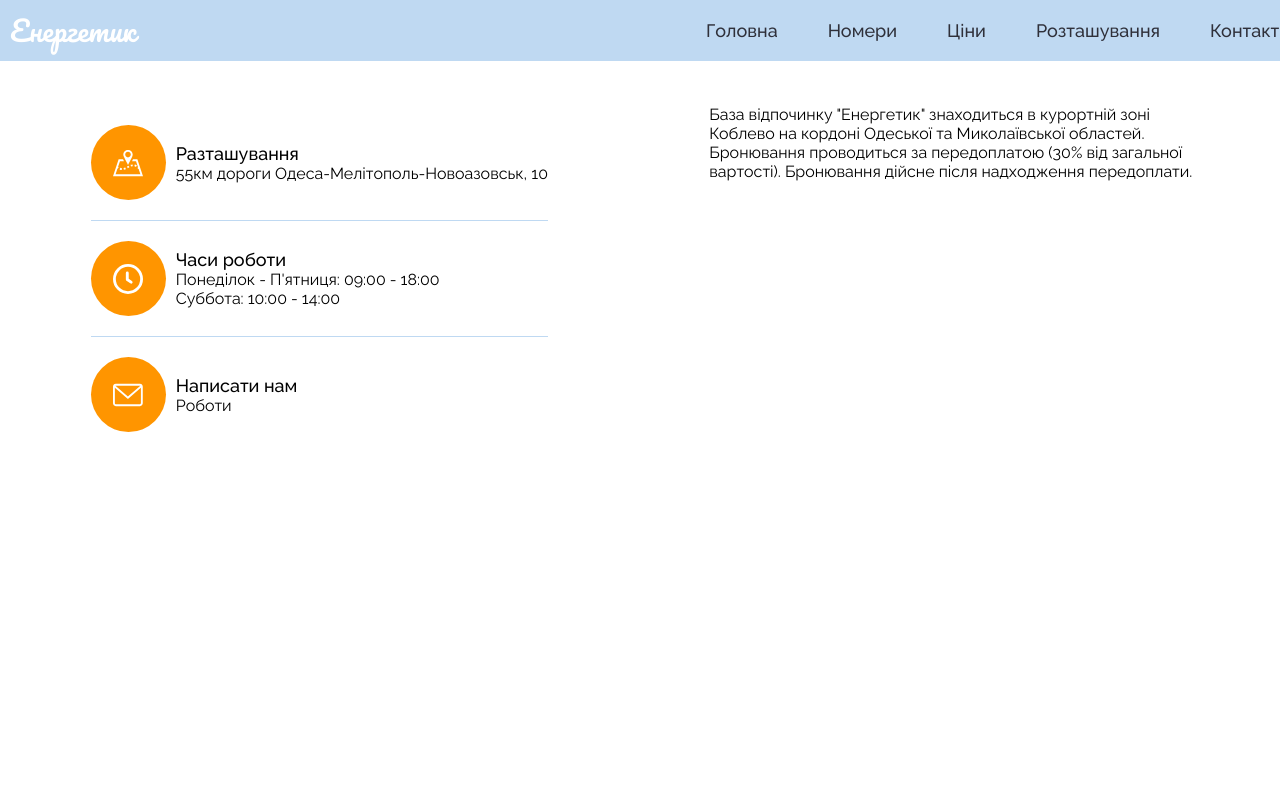
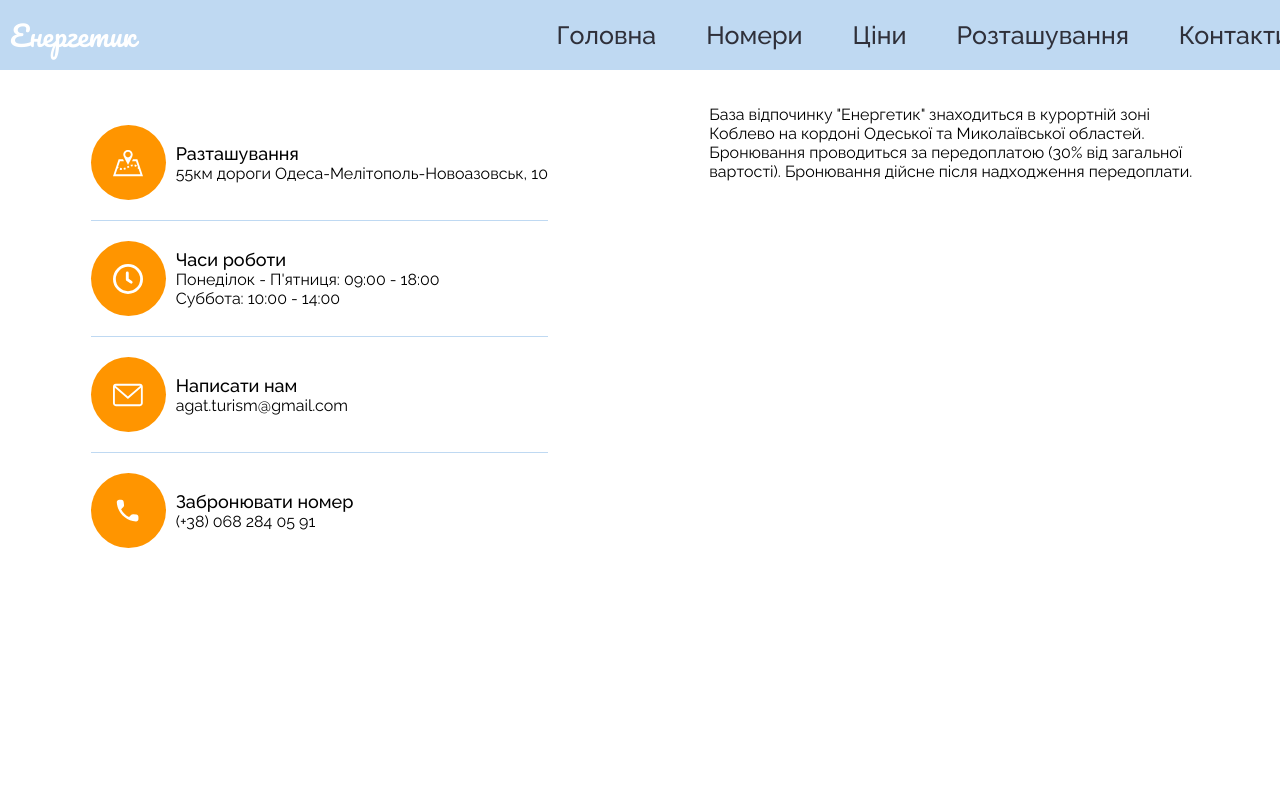
Before and after one commit to OlegKushnir/agat, a React (Create React App) app: page /agat/contacts in a window 1280 px wide. Shown: the top 800 px of the page. Built offline with nearby package versions, Linux system fonts and the light colour scheme.

Commit message:
update
test responsive

```diff
--- a/src/components/App.jsx
+++ b/src/components/App.jsx
@@ -1,7 +1,7 @@
 import React from 'react';
 import { lazy } from 'react';
 import { Route, Routes } from 'react-router-dom';
-import Navigation from 'components/Navigation';
+import Layout from 'components/Layout';
 const Home = lazy(() => import('./Home'));
 const RoomTypes = lazy(() => import('./RoomTypes'));
 const Rooms = lazy(() => import('./Rooms'));
@@ -13,7 +13,7 @@ const Contacts = lazy(() => import('./Contacts'));
 export const App = () => {
   return (
     <Routes>
-      <Route path="/" element={<Navigation />}>
+      <Route path="/" element={<Layout />}>
         <Route path="/rooms" element={<RoomTypes />} />
         <Route path="/rooms/:roomType" element={<Rooms />} />
         <Route path="/rooms/:roomType/:roomId" element={<Room />} />
--- a/src/components/App.module.css
+++ b/src/components/App.module.css
@@ -1,6 +1,6 @@
 .content {
   flex: 1 0 auto;
-  margin-top: 60px;
+  margin-top: 49px;
 }
 .container {
   /* width: 100%; */
@@ -26,16 +26,21 @@
 }
 .hero__title {
   text-align: center;
-  font-size: 100px;
+  font-size: 50px;
   font-family: 'Pacifico', cursive;
   font-weight: 400;
   color: var(--white);
 }
 .hero__sublogo {
   text-align: end;
-  font-size: 22px;
+  font-size: 14px;
   font-family: 'Raleway', sans-serif;
   font-weight: 700;
+}
+
+.logo__thumb {
+  padding-top: 10px;
+  padding-bottom: 10px;
 }
 
 .logo {
@@ -50,7 +55,6 @@ footer .logo {
   color: var(--marine);
   font-size: 28px;
 }
-
 
 .text {
   font-size: 16px;
@@ -80,7 +84,7 @@ footer .logo {
 .roomImg {
   transition: transform 500ms var(--cubik);
 }
-.roomImg:hover{
+.roomImg:hover {
   transform: scale(110%);
 }
 
@@ -99,12 +103,12 @@ footer .logo {
 }
 
 .item {
-  box-shadow: 0px 0px 10px 3px rgba(0,0,0,0.25);
+  box-shadow: 0px 0px 10px 3px rgba(0, 0, 0, 0.25);
   max-width: 320px;
   transition: box-shadow 500ms var(--cubik);
 }
-.item:hover  {
-  box-shadow: 0px 0px 10px 5px rgba(0,0,0,0.5);
+.item:hover {
+  box-shadow: 0px 0px 10px 5px rgba(0, 0, 0, 0.5);
 }
 
 .tableGeneral {
@@ -137,6 +141,7 @@ footer .logo {
 }
 .contacts__wrapper {
   display: flex;
+  flex-direction: column;
   justify-content: space-around;
   padding-top: 20px;
   padding-bottom: 20px;
@@ -148,10 +153,6 @@ footer .logo {
   margin-top: 25px;
   min-width: 300px;
 }
-.contacts .text {
-  max-width: 500px;
-}
-
 
 .contacts__item {
   display: flex;
@@ -163,16 +164,20 @@ footer .logo {
 .contacts__item:last-child {
   border-bottom: none;
 }
+.contacts__item .text{
+  width: 240px;
+  font-size: 14px;
+}
 .contacts__link {
   display: flex;
   justify-content: center;
   align-items: center;
   margin-right: 10px;
-  width: 75px;
-  height: 75px;
+  width: 50px;
+  height: 50px;
   border-radius: 50%;
   background-color: var(--accent-color);
-  fill:  var(--white);
+  fill: var(--white);
   outline: none;
   transition: fill 250ms var(--cubik), background-color 250ms var(--cubik);
 }
@@ -187,9 +192,7 @@ footer .logo {
   display: none;
 }
 
-
 @media screen and (min-width: 768px) {
-
   .container {
     width: var(--tablet);
     /* margin: 0 auto; */
@@ -197,9 +200,26 @@ footer .logo {
     padding-right: 10px;
   }
 
-  /* .content {
-    padding-top: 20px;
-  } */
+  .hero__title {
+    font-size: 100px;
+  }
+
+  .hero__sublogo {
+    font-size: 22px;
+  }
+
+  .content {
+    margin-top: 60px;
+  }
+
+  .contacts__wrapper {
+    flex-direction: row;
+  }
+  .contacts__link {
+    width: 50px;
+    height: 50px;
+  }
+
   .galButton {
     display: block;
     width: 44px;
@@ -210,25 +230,17 @@ footer .logo {
     border: 0;
     border-radius: 50%;
     background-color: grey;
-    /* opacity: 0.5; */
   }
   .location {
     display: block;
     opacity: 0.5;
     border: 0;
-    /* max-width: 650px; */
-    /* min-width: 300px; */
     width: 100%;
-    /* height: 300px; */
   }
 }
 @media screen and (min-width: 1280px) {
-
   .container {
     width: var(--desctop);
-    /* margin: 0 auto;
-    padding-left: 10px;
-    padding-right: 10px; */
   }
   header .logo {
     font-size: 28px;
@@ -240,6 +252,18 @@ footer .logo {
   .tableTitle {
     min-width: 200px;
   }
+
+  .contacts .text {
+    max-width: 500px;
+  }
+  .contacts__item .text{
+    width: 100%;
+    font-size: 16px;
+  }
+  .contacts__link {
+    width: 75px;
+    height: 75px;
+  }
   .location {
     max-width: 650px;
     min-width: 300px;
@@ -250,5 +274,4 @@ footer .logo {
     padding-left: 69px;
     padding-top: 46px;
   } */
-
 }
--- a/src/components/Contacts.jsx
+++ b/src/components/Contacts.jsx
@@ -44,7 +44,22 @@ const Contacts = () => {
               </a>
               <div>
                 <h2 className={app.title}>Написати нам</h2>
-                <p className={app.text}>Роботи</p>
+                <p className={app.text}>agat.turism@gmail.com</p>
+              </div>
+            </li>
+            <li className={app.contacts__item}>
+              <a
+                href="tel:+380682840591"
+                className={app.contacts__link}
+                title="phone"
+              >
+                <svg className="icon" width="30" height="30">
+                  <use href="icons.svg#phone-form"></use>
+                </svg>
+              </a>
+              <div>
+                <h2 className={app.title}>Забронювати номер</h2>
+                <p className={app.text}>(+38) 068 284 05 91</p>
               </div>
             </li>
           </ul>
--- /dev/null
+++ b/src/components/Layout.jsx
@@ -0,0 +1,58 @@
+import { Outlet, useLocation } from 'react-router-dom';
+import { Suspense } from 'react';
+import app from './App.module.css';
+import css from './Navigation.module.css';
+import { NavLink } from 'react-router-dom';
+import Footer from './Footer';
+import Navigation from './Navigation';
+import MobileNavigation from './MobileNavigation';
+
+import { useState } from 'react';
+
+const Layout = () => {
+  const { pathname } = useLocation();
+  const [mobileHidden, updateMobileHidden] = useState(true);
+
+  return (
+    <>
+      <header>
+        <div className={app.container}>
+          <div className={css.wrapper}>
+            <div className={app.logo__thumb}>
+              <NavLink to="/" className={css.navLink}>
+                <span className={app.logo}>Енергетик</span>
+              </NavLink>
+            </div>
+
+            <button
+              type="button"
+              className={css.menu__button}
+              onClick={() => updateMobileHidden(!mobileHidden)}
+            >
+              <svg width="40" height="40">
+                <use href="icons.svg#menu_40px"></use>
+              </svg>
+            </button>
+            {mobileHidden ? (
+              <Navigation />
+            ) : (
+              <MobileNavigation
+                mobileHidden={mobileHidden}
+                updateMobileHidden={updateMobileHidden}
+              />
+            )}
+          </div>
+        </div>
+      </header>
+      <section className={app.content}>
+        <div className={pathname === '/' ? '' : app.container}>
+          <Suspense fallback={null}>
+            <Outlet />
+          </Suspense>
+        </div>
+      </section>
+      <Footer />
+    </>
+  );
+};
+export default Layout;
--- /dev/null
+++ b/src/components/MobileNavigation.jsx
@@ -0,0 +1,38 @@
+import css from './Navigation.module.css';
+import { NavLink } from 'react-router-dom';
+
+const MobileNavigation = ({mobileHidden, updateMobileHidden}) => {
+  return (
+    <>
+
+      <ul className={css.mobile__menu}>
+        <li className={css.mobile__item}>
+          <NavLink to="/" className={css.navLink} onClick={() => updateMobileHidden(!mobileHidden)}>
+            Головна
+          </NavLink>
+        </li>
+        <li className={css.mobile__item}>
+          <NavLink to="/rooms" className={css.navLink} onClick={() => updateMobileHidden(!mobileHidden)}>
+            Номери
+          </NavLink>
+        </li>
+        <li className={css.mobile__item}>
+          <NavLink to="/prices" className={css.navLink} onClick={() => updateMobileHidden(!mobileHidden)}>
+            Ціни
+          </NavLink>
+        </li>
+        <li className={css.mobile__item}>
+          <NavLink to="/map" className={css.navLink} onClick={() => updateMobileHidden(!mobileHidden)}>
+            Розташування
+          </NavLink>
+        </li>
+        <li className={css.mobile__item}>
+          <NavLink to="/contacts" className={css.navLink} onClick={() => updateMobileHidden(!mobileHidden)}>
+            Контакти
+          </NavLink>
+        </li>
+      </ul>
+    </>
+  );
+};
+export default MobileNavigation;
--- a/src/components/Navigation.jsx
+++ b/src/components/Navigation.jsx
@@ -1,21 +1,9 @@
-import { Outlet, useLocation } from 'react-router-dom';
-import { Suspense } from 'react';
-import app from './App.module.css';
 import css from './Navigation.module.css';
 import { NavLink } from 'react-router-dom';
-import Footer from './Footer';
-
 
 const Navigation = () => {
-  const {pathname} = useLocation();
   return (
     <>
-      <header>
-        <div className={app.container}>
-          <div className={css.wrapper}>
-            <NavLink to="/" className={css.navLink}>
-              <span className={app.logo}>Енергетик</span>
-            </NavLink>
 
       <ul className={css.thumb}>
         <li className={css.item}>
@@ -24,37 +12,26 @@ const Navigation = () => {
           </NavLink>
         </li>
         <li className={css.item}>
-                <NavLink to="rooms" className={css.navLink}>
+          <NavLink to="/rooms" className={css.navLink}>
             Номери
           </NavLink>
         </li>
         <li className={css.item}>
-                <NavLink to="prices" className={css.navLink}>
+          <NavLink to="/prices" className={css.navLink}>
             Ціни
           </NavLink>
         </li>
         <li className={css.item}>
-                <NavLink to="map" className={css.navLink}>
+          <NavLink to="/map" className={css.navLink}>
             Розташування
           </NavLink>
         </li>
         <li className={css.item}>
-                <NavLink to="contacts" className={css.navLink}>
+          <NavLink to="/contacts" className={css.navLink}>
             Контакти
           </NavLink>
         </li>
       </ul>
-          </div>
-        </div>
-      </header>
-      <section className={app.content}>
-        <div className={pathname === '/' ? "" : app.container}>
-          <Suspense fallback={null}>
-            <Outlet />
-          </Suspense>
-        </div>
-      </section>
-      <Footer />
     </>
   );
 };
--- a/src/components/Navigation.module.css
+++ b/src/components/Navigation.module.css
@@ -6,26 +6,23 @@ header {
   width: 100%;
   z-index: 2;
 }
+
 .wrapper {
   display: flex;
   align-items: center;
   justify-content: space-between;
+  padding-left: 10px;
+  padding-right: 10px;
 }
 .thumb {
-  display: flex;
-  justify-content: flex-end;
-  padding-top: 20px;
-  padding-bottom: 20px;
+  display: none;
 }
 .item {
-  margin-right: 50px;
-}
-.item:last-child {
   margin-right: 0;
 }
 .navLink {
   font-weight: 500;
-  font-size: 18px;
+  font-size: 25px;
   color: var(--darkText);
   transition: color 250ms var(--cubik);
 }
@@ -33,3 +30,65 @@ header {
 .navLink:hover {
   color:var(--accent-color);
 }
+.menu__button {
+  width: 40px;
+  height: 40px;
+  border: 0;
+  background-color: transparent;
+}
+
+.mobile__menu {
+  position: absolute;
+  top: 49px;
+  right: 0;
+  max-width: 480px;
+  width: 100%;
+  height: 100vh;
+  background-color: var(--marine);
+}
+
+.mobile__item {
+  padding-top: 20px;
+  padding-bottom: 20px;
+  margin-left: 10px;
+  margin-right: 10px;
+  text-align: center;
+  border-bottom: 1px solid var(--darkText);
+}
+
+@media screen and (min-width: 768px) {
+
+  .wrapper {
+    padding: 0;
+  }
+  .menu__button {
+    display: none;
+  }
+  .thumb {
+    display: flex;
+    justify-content: flex-end;
+    padding-top: 20px;
+    padding-bottom: 20px;
+  }
+  .item {
+    margin-right: 20px;
+  }
+  .item:last-child {
+    margin-right: 0;
+  }
+  .navLink {
+    font-size: 18px;
+  }
+  .navLink:hover {
+    color:var(--accent-color);
+  }
+}
+
+@media screen and (min-width: 1280px) {
+  .navLink {
+    font-size: 25px;
+  }
+  .item {
+    margin-right: 50px;
+  }
+}
--- a/src/components/Room.jsx
+++ b/src/components/Room.jsx
@@ -33,7 +33,6 @@ const Room = () => {
 
   useEffect(() => {
     if(roomImage) updateLightBox(true);
-
   }, [roomImage]);
 
   return (
```
Lines whose indentation alone changed are shown as unchanged.
